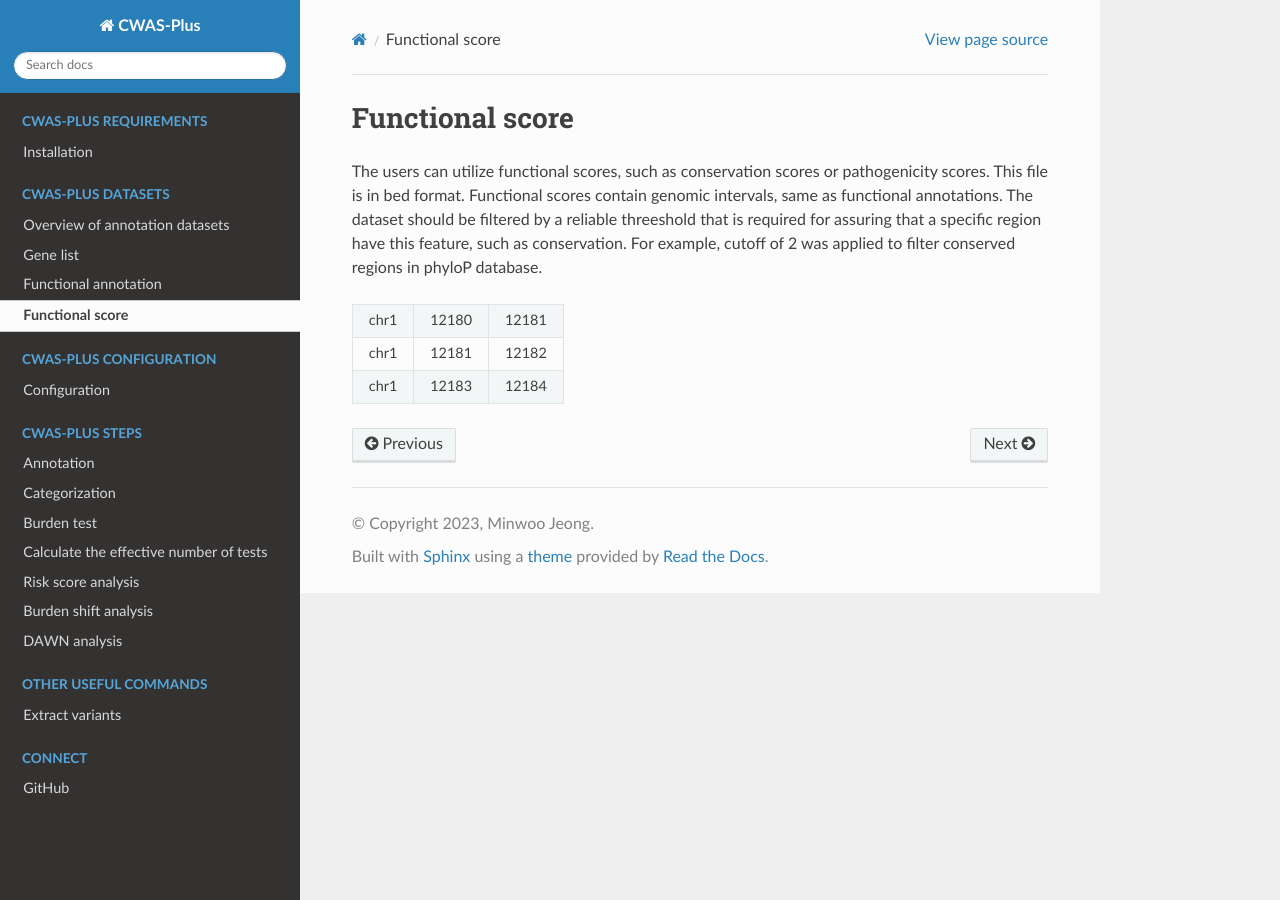
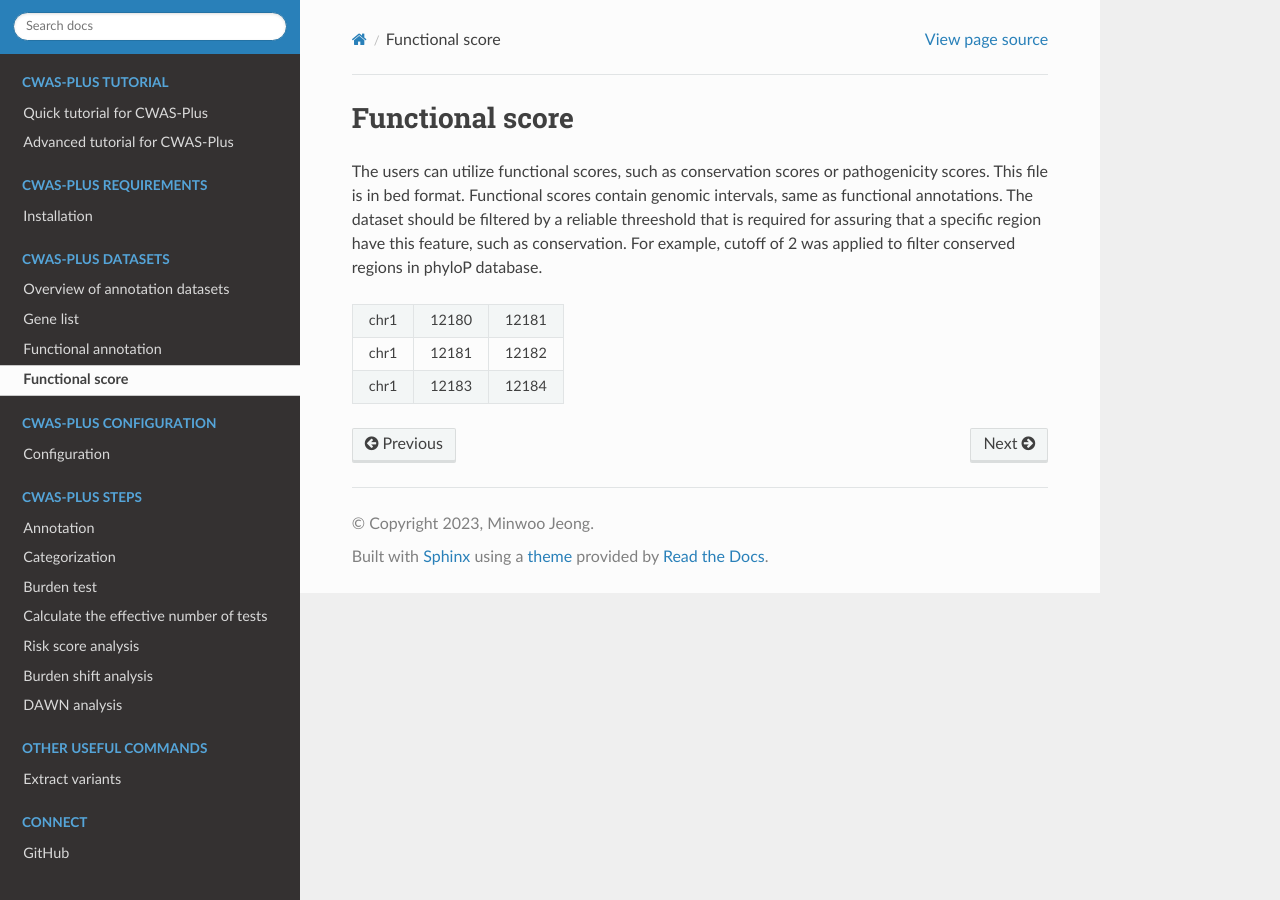
Before and after one commit to joonan-lab/cwas, a Sphinx documentation site: the page built from docs/dataset/functional_scores.rst, in a window 1280 px wide. Built offline with Sphinx 7.4.7 and the Read the Docs theme 2.0.0, drawn with Linux system fonts in a browser that asks for light colours; pages that are not in the unit, such as notebooks, are missing from menus.

Commit message:
Update index.rst

```diff
--- a/docs/index.rst
+++ b/docs/index.rst
@@ -34,7 +34,8 @@ CWAS-Plus workflow
    :maxdepth: 1
    :caption: CWAS-Plus tutorial
 
-   quickstart/tutorial.rst
+   quickstart/quick_tutorial.rst
+   quickstart/advanced_tutorial.rst
 
 .. toctree::
    :maxdepth: 1
```
